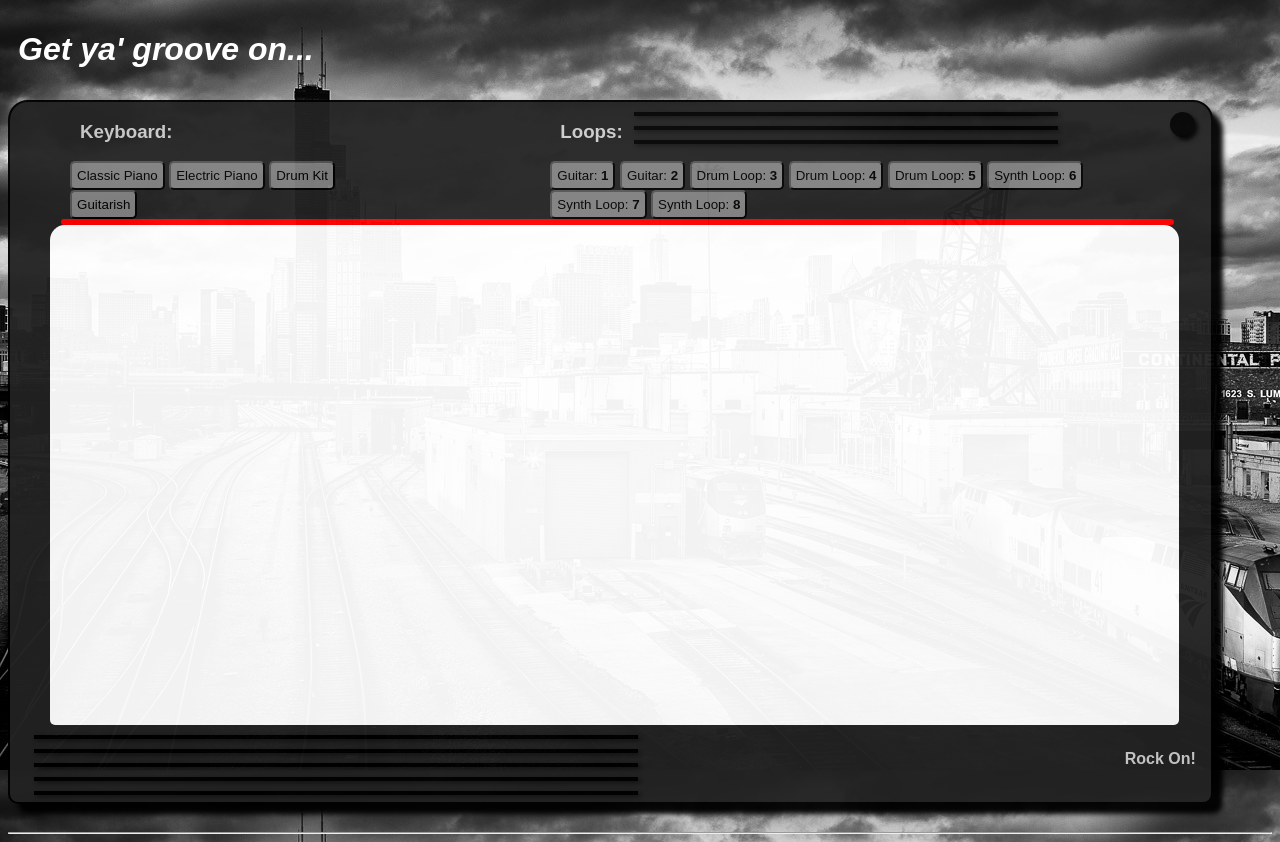
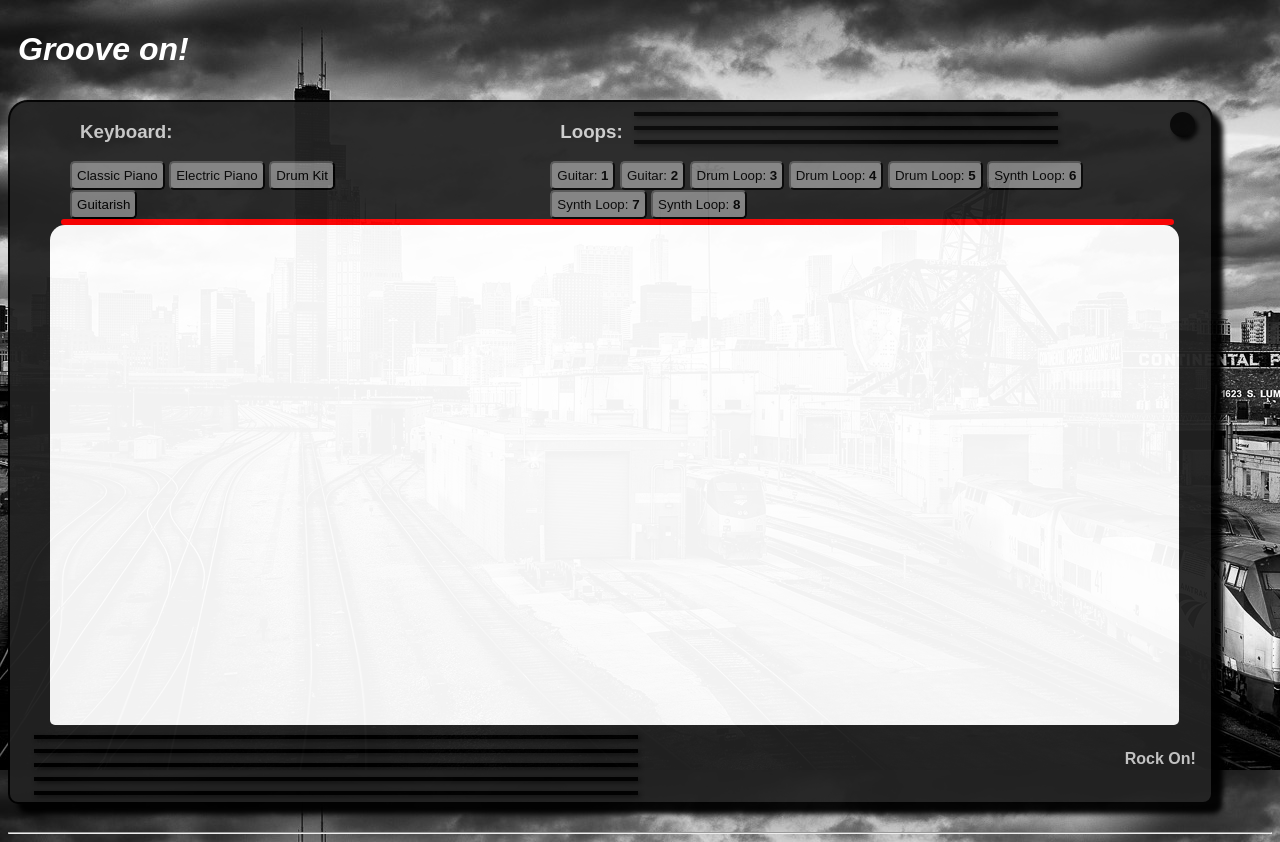
Before and after one commit to trozboril/rockOnKeyboard, a plain HTML site: page keyboard.html in a window 1280 px wide. Drawn offline with nearby package versions, Linux system fonts and the light colour scheme.

Commit message:
htmlREvamp

```diff
--- a/keyboard.html
+++ b/keyboard.html
@@ -8,7 +8,7 @@
 
 	http://medias.photodeck.com/d44d6b5e-8c57-11e3-80be-e9391c0622b6/DSC02169-Chicago-Skyine-Black-And-White-Photo_xgaplus.jpg-->
 	<body background="images/background1.jpg">
-		<h1><strong><em>Get ya' groove on...</strong></em></h1>
+		<h1><strong><em>Groove on!</strong></em></h1>
 		<div id="outer">
 		<div id="keyboardContainer">
 			<div id="keyboardType">
```
